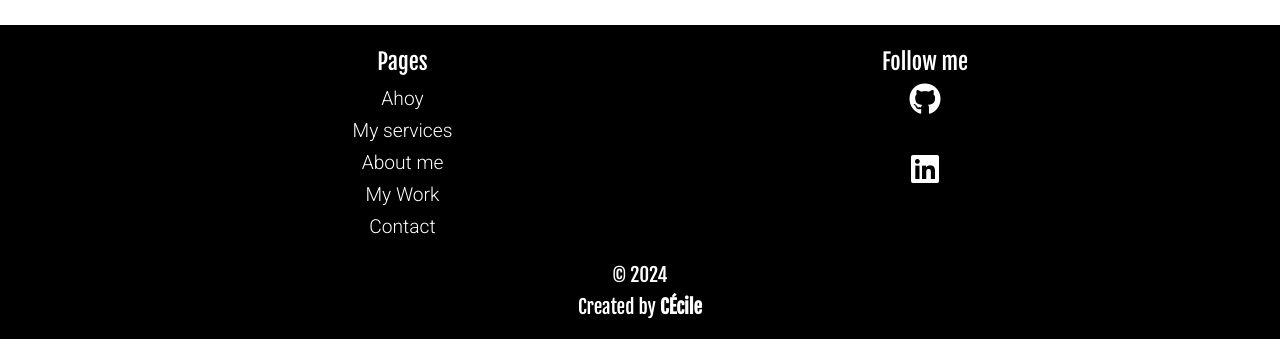
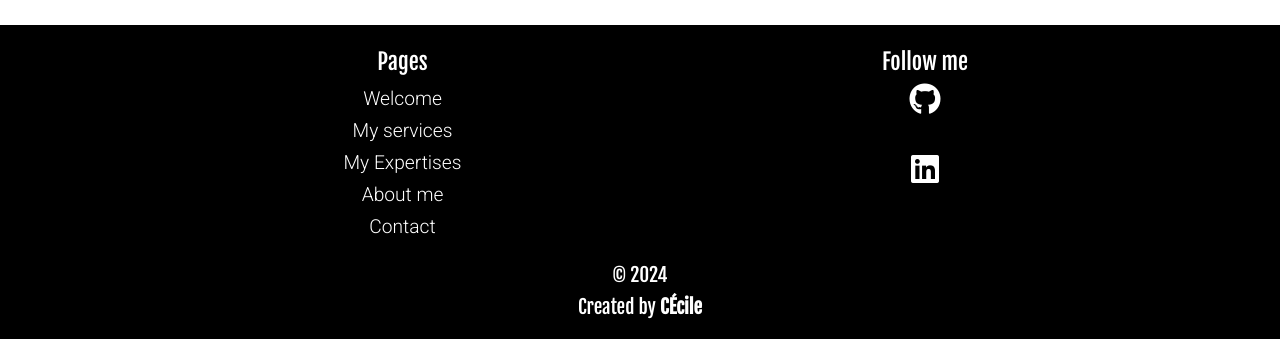
Before and after one commit to cecilegaudron/personal-website, a Django app: page / in a window 1280 px wide. Shown: the part 5280-5619 px from the top of the page. Run offline with Django 4.2, Linux system fonts and the light colour scheme; some libraries are stand-ins or nearby versions.

Commit message:
Add projects et services pages to views, urls and footer

```diff
--- a/portfolio/urls.py
+++ b/portfolio/urls.py
@@ -24,4 +24,5 @@ urlpatterns = [
     path('index.html/', views.contact, name="contact"),
     path('services.html', views.services, name="services"),
     path('about.html', views.about, name="about"),
+    path('projects.html', views.projects, name="projects"),
 ]
--- a/portfolio/views.py
+++ b/portfolio/views.py
@@ -28,3 +28,9 @@ def services(request):
     Basic view for Services Page
     """
     return render(request, 'services.html', {})
+
+def projects(request):
+    """
+    Basic view for Projects Page
+    """
+    return render(request, 'projects.html', {})
--- a/templates/includes/footer.html
+++ b/templates/includes/footer.html
@@ -12,10 +12,10 @@
                     <li>
                         <h2>Pages</h2>
                     </li>
-                    <li><a href="{% url 'index' %}">Ahoy</a></li>
+                    <li><a href="{% url 'index' %}">Welcome</a></li>
                     <li><a href="{% url 'services' %}">My services</a></li>
-                    <li><a href="{% url 'about' %}">About me</a></li>
-                    <li><a href="{% url 'services' %}#work">My Work</a></li>
+                    <li><a href="{% url 'projects' %}">My Expertises</a></li>
+                    <li><a href="{% url 'index' %}#about-section">About me</a></li>
                     <li><a href="{% url 'index' %}#contact-form">Contact</a></li>
                 </ul>
             </div>
```
